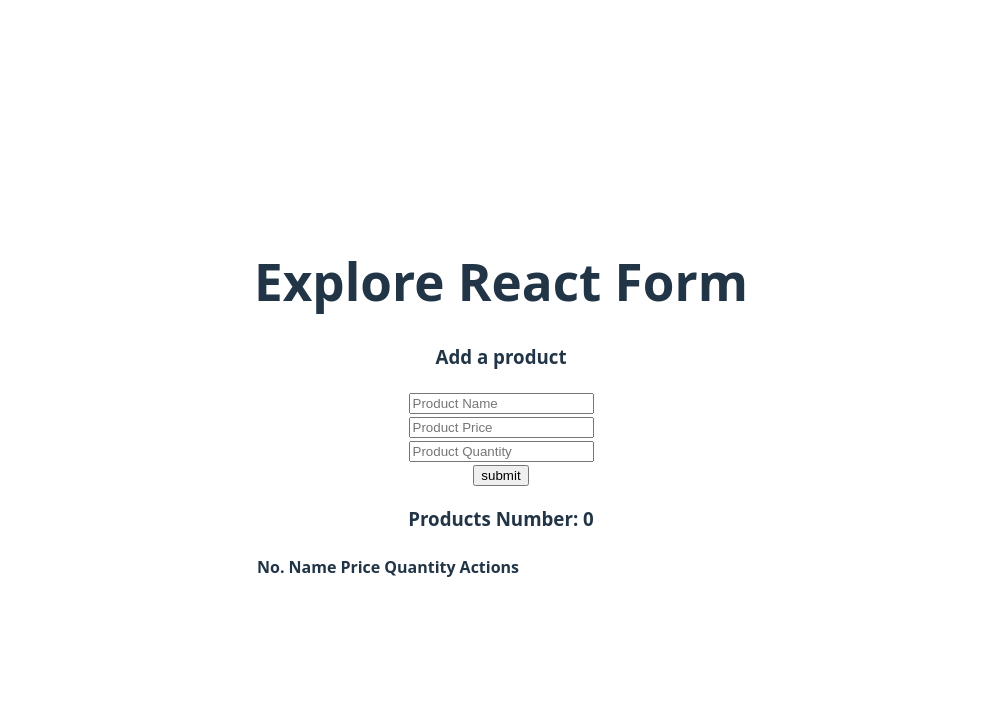
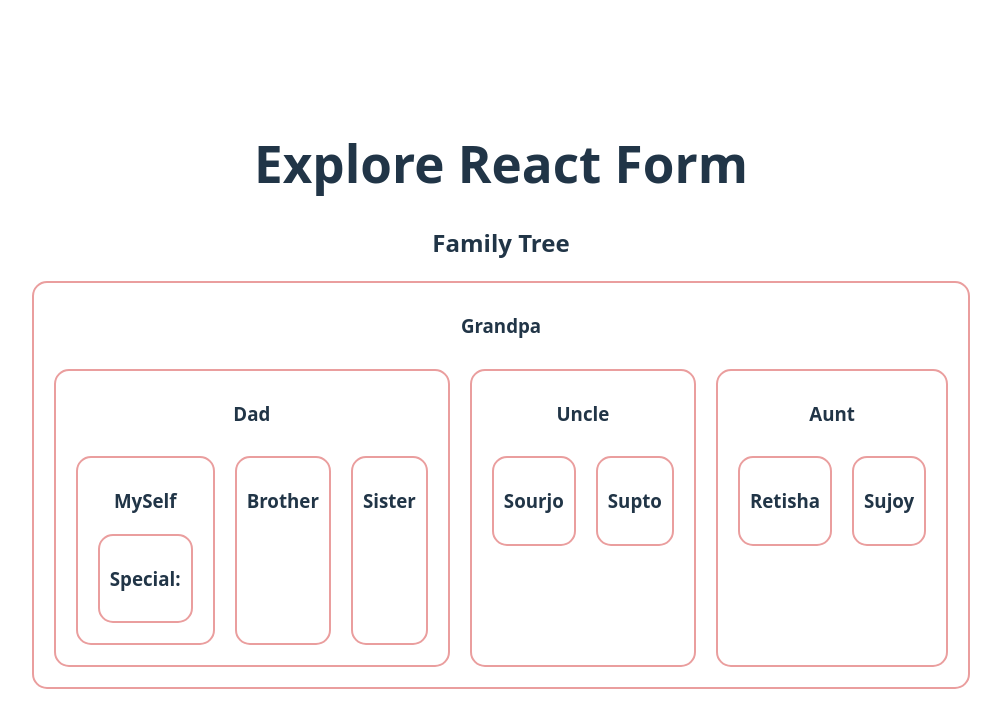
Before and after one commit to ArnavHD/working-with-data-in-react, a React (Vite) app: page / in a window 1280 px wide. Shown: the top 728 px of the page, without its empty margins (139-1140 px from the left). Built offline with nearby package versions, Linux system fonts and the light colour scheme.

Commit message:
Family tree drawn

```diff
--- a/src/App.jsx
+++ b/src/App.jsx
@@ -1,4 +1,5 @@
 import './App.css'
+import FamilyTree from './Components/FamilyTree/FamilyTree'
 import FormAction from './Components/FormAction/FormAction'
 import HookForm from './Components/hookForm/hookForm'
 import ProductManagement from './Components/ProductManagement/ProductManagement'
@@ -19,7 +20,9 @@
       {/* <UncontrolledField></UncontrolledField> */}
       {/* <HookForm></HookForm> */}
 
-      <ProductManagement></ProductManagement>
+      {/* <ProductManagement></ProductManagement> */}
+
+      <FamilyTree></FamilyTree>
 
     </>
   )
--- /dev/null
+++ b/src/Components/FamilyTree/Aunt.jsx
@@ -0,0 +1,16 @@
+import React from 'react';
+import Cousine from './Cousine';
+
+const Aunt = () => {
+    return (
+        <div>
+            <h3>Aunt</h3>
+            <section className='flex'>
+                <Cousine name="Retisha"></Cousine>
+                <Cousine name="Sujoy"></Cousine>
+            </section>
+        </div>
+    );
+};
+
+export default Aunt;
--- /dev/null
+++ b/src/Components/FamilyTree/Brother.jsx
@@ -0,0 +1,11 @@
+import React from 'react';
+
+const Brother = () => {
+    return (
+        <div>
+            <h3>Brother</h3>
+        </div>
+    );
+};
+
+export default Brother;
--- /dev/null
+++ b/src/Components/FamilyTree/Cousine.jsx
@@ -0,0 +1,11 @@
+import React from 'react';
+
+const Cousine = ({name}) => {
+    return (
+        <div>
+            <h3>{name}</h3>
+        </div>
+    );
+};
+
+export default Cousine;
--- /dev/null
+++ b/src/Components/FamilyTree/Dad.jsx
@@ -0,0 +1,19 @@
+import React from 'react';
+import MySelf from './MySelf';
+import Brother from './Brother';
+import Sister from './Sister';
+
+const Dad = () => {
+    return (
+        <div>
+            <h3>Dad</h3>
+            <section className='flex'>
+                <MySelf></MySelf>
+                <Brother></Brother>
+                <Sister></Sister>
+            </section>
+        </div>
+    );
+};
+
+export default Dad;
--- /dev/null
+++ b/src/Components/FamilyTree/FamilyTree.css
@@ -0,0 +1,10 @@
+.family-tree div{
+    border: 2px solid rgb(234, 158, 158);
+    margin: 10px;
+    padding: 10px;
+    border-radius: 15px;
+}
+
+.flex{
+    display: flex;
+}
--- /dev/null
+++ b/src/Components/FamilyTree/FamilyTree.jsx
@@ -0,0 +1,19 @@
+import React from 'react';
+import Grandpa from './Grandpa';
+import './FamilyTree.css'
+
+const FamilyTree = () => {
+
+    // ancestors দের থেকে asset ধাপে ধাপে সন্তান এর কাছে যায়। একে বলে Prop drilling.
+    //const asset = "Diamond";
+
+
+    return (
+        <div className='family-tree'>
+            <h2>Family Tree</h2>
+            <Grandpa></Grandpa>
+        </div>
+    );
+};
+
+export default FamilyTree;
--- /dev/null
+++ b/src/Components/FamilyTree/Grandpa.jsx
@@ -0,0 +1,19 @@
+import React from 'react';
+import Dad from './Dad';
+import Uncle from './Uncle';
+import Aunt from './Aunt';
+
+const Grandpa = () => {
+    return (
+        <div>
+            <h3>Grandpa</h3>
+            <section className='flex'>
+            <Dad></Dad>
+            <Uncle></Uncle>
+            <Aunt></Aunt>
+            </section>
+        </div>
+    );
+};
+
+export default Grandpa;
--- /dev/null
+++ b/src/Components/FamilyTree/MySelf.jsx
@@ -0,0 +1,13 @@
+import React from 'react';
+import Special from './Special';
+
+const MySelf = () => {
+    return (
+        <div>
+            <h3>MySelf</h3>
+            <Special></Special>
+        </div>
+    );
+};
+
+export default MySelf;
--- /dev/null
+++ b/src/Components/FamilyTree/Sister.jsx
@@ -0,0 +1,11 @@
+import React from 'react';
+
+const Sister = () => {
+    return (
+        <div>
+            <h3>Sister</h3>
+        </div>
+    );
+};
+
+export default Sister;
--- /dev/null
+++ b/src/Components/FamilyTree/Special.jsx
@@ -0,0 +1,11 @@
+import React from 'react';
+
+const Special = ({name}) => {
+    return (
+        <div>
+            <h3>Special: {name}</h3>
+        </div>
+    );
+};
+
+export default Special;
--- /dev/null
+++ b/src/Components/FamilyTree/Uncle.jsx
@@ -0,0 +1,16 @@
+import React from 'react';
+import Cousine from './Cousine';
+
+const Uncle = () => {
+    return (
+        <div>
+            <h3>Uncle</h3>
+            <section className='flex'>
+                <Cousine name='Sourjo'></Cousine>
+                <Cousine name='Supto'></Cousine>
+            </section>
+        </div>
+    );
+};
+
+export default Uncle;
```
